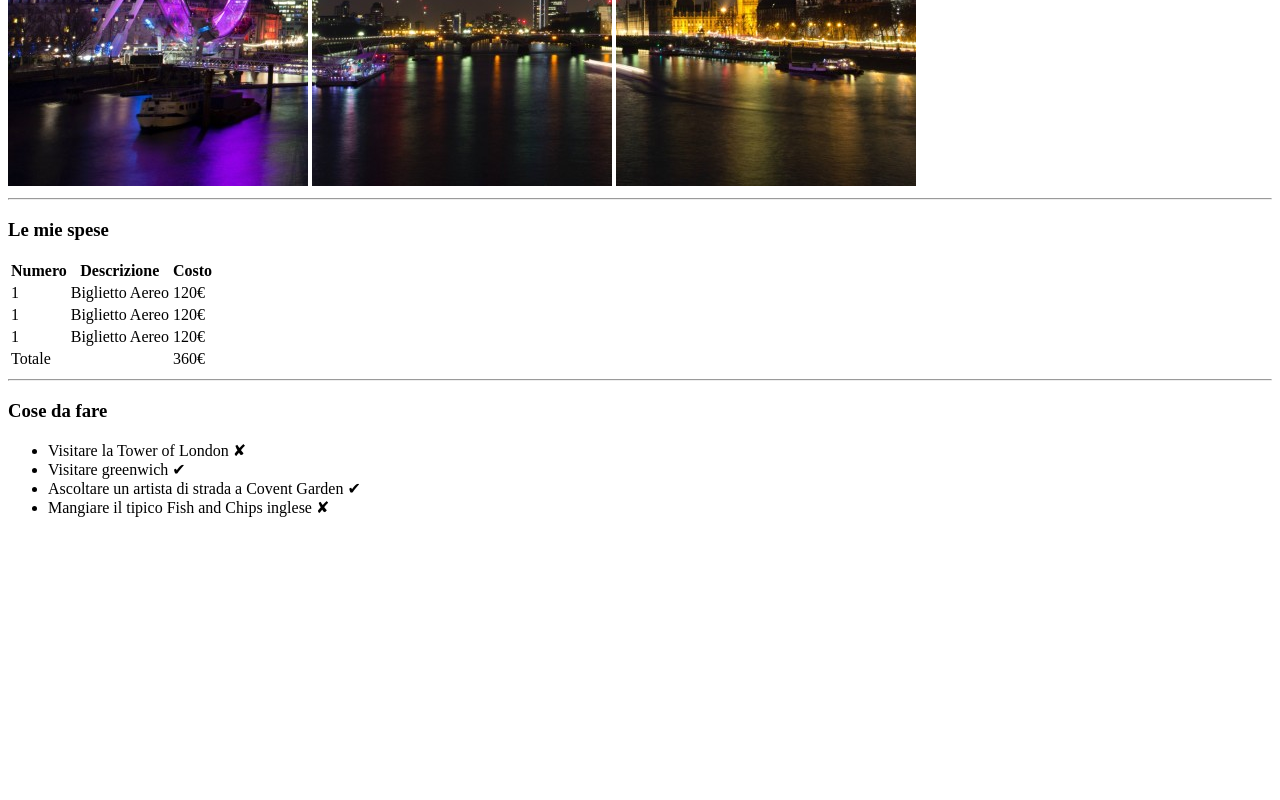
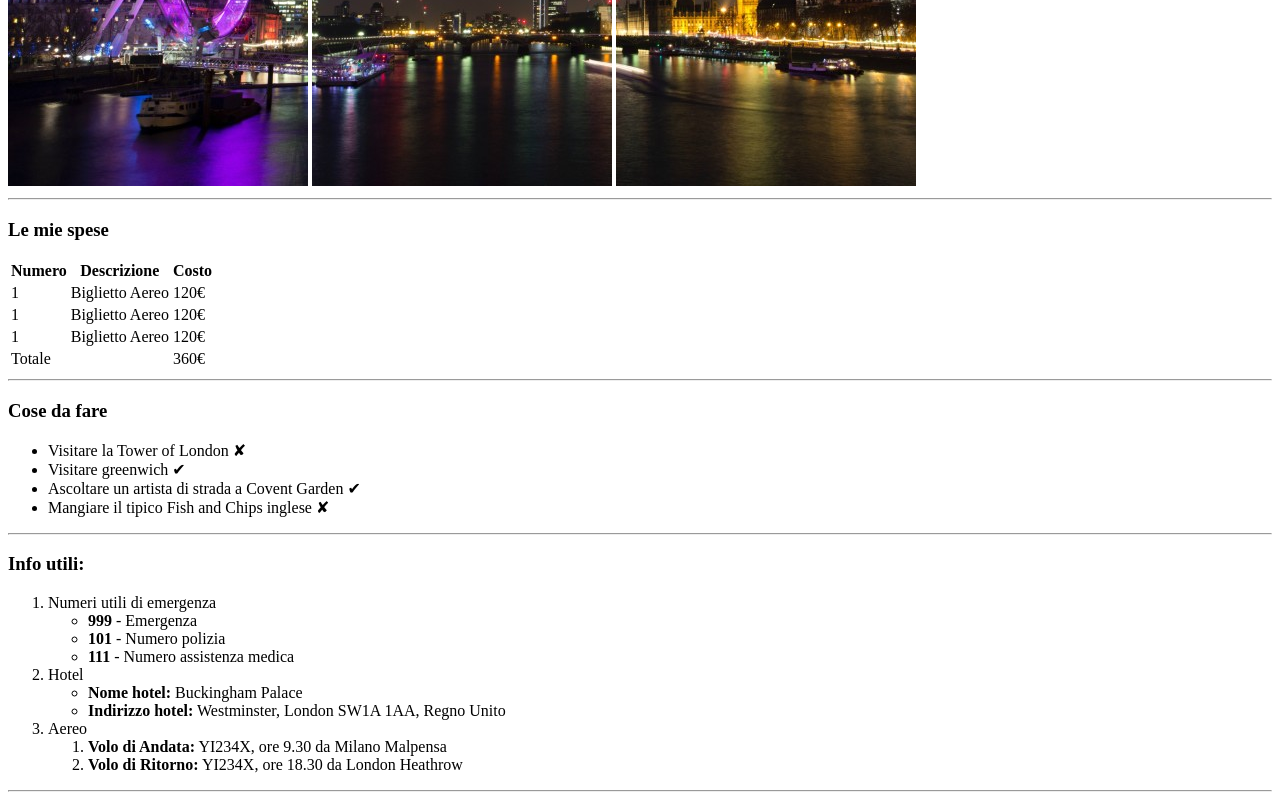
Before and after one commit to Andrea8802/html-london-trip, a plain HTML site: page index.html in a window 1280 px wide. Shown: the part 494-1294 px from the top of the page. Before the commit the page ends 1027 px from the top, so only its background shows below. Drawn offline with Linux system fonts and the light colour scheme.

Commit message:
Info list

```diff
--- a/index.html
+++ b/index.html
@@ -69,16 +69,41 @@
                 <li>Visitare greenwich &#10004;</li>
                 <li>Ascoltare un artista di strada a Covent Garden &#10004;</li>
                 <li>Mangiare il tipico Fish and Chips inglese &#10008;</li>
+            </ul>
+        </section>
 
-            </ul>
-
-        </section>
+        <hr>
 
         <!-- Info -->
         <section>
+            <h3>Info utili:</h3>
+            <ol>
+                <li>
+                    Numeri utili di emergenza
+                    <ul>
+                        <li><strong>999</strong> - Emergenza</li>
+                        <li><strong>101</strong> - Numero polizia</li>
+                        <li><strong>111</strong> - Numero assistenza medica</li>
+                    </ul>
+                </li>
+                <li>
+                    Hotel
+                    <ul>
+                        <li><strong>Nome hotel:</strong> Buckingham Palace</li>
+                        <li><strong>Indirizzo hotel:</strong> Westminster, London SW1A 1AA, Regno Unito</li>
+                    </ul>
+                </li>
+                <li>
+                    Aereo
+                    <ol>
+                        <li><strong>Volo di Andata:</strong> YI234X, ore 9.30 da Milano Malpensa</li>
+                        <li><strong>Volo di Ritorno:</strong> YI234X, ore 18.30 da London Heathrow</li>
+                    </ol>
+                </li>
+            </ol>
+        </section>
 
-
-        </section>
+        <hr>
 
         <!-- Foto -->
         <section>
```
